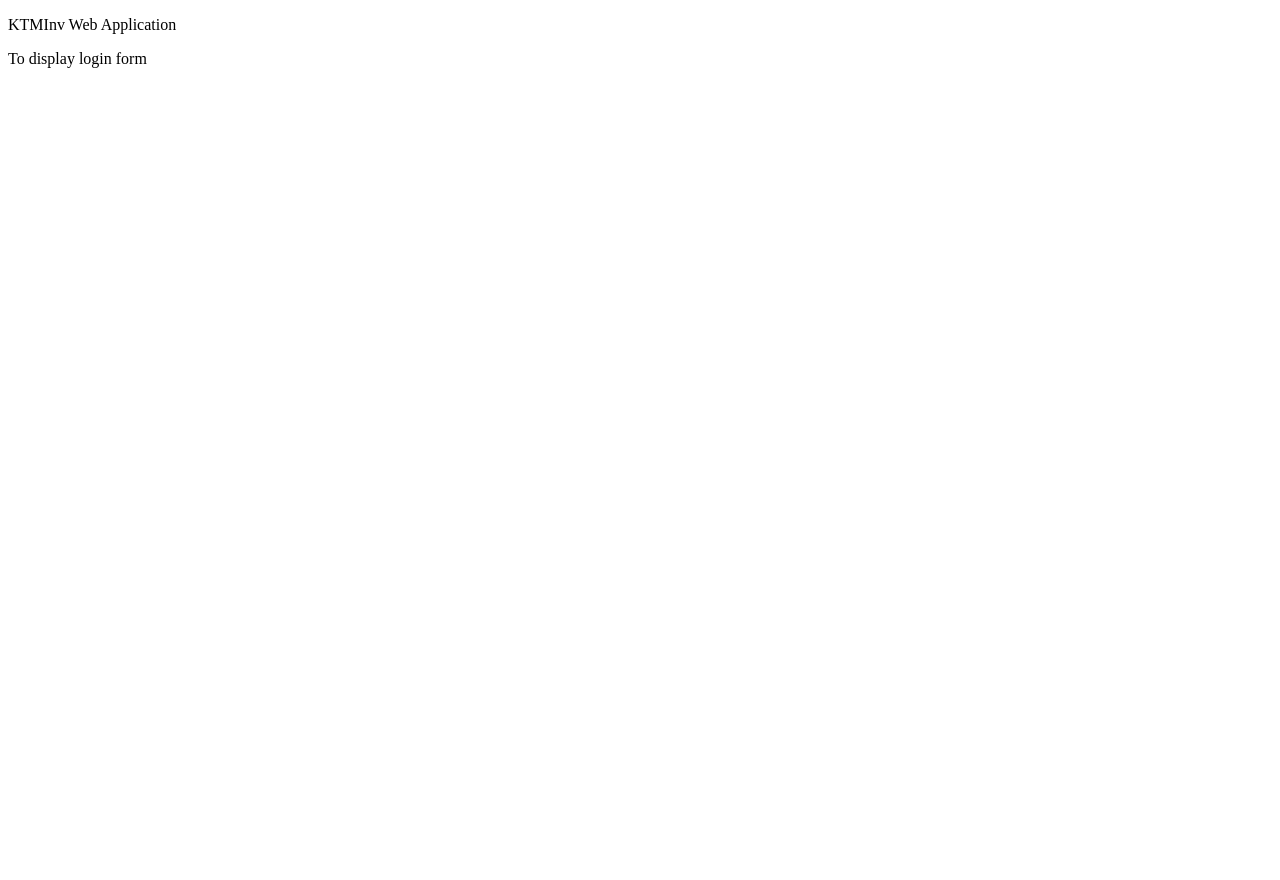
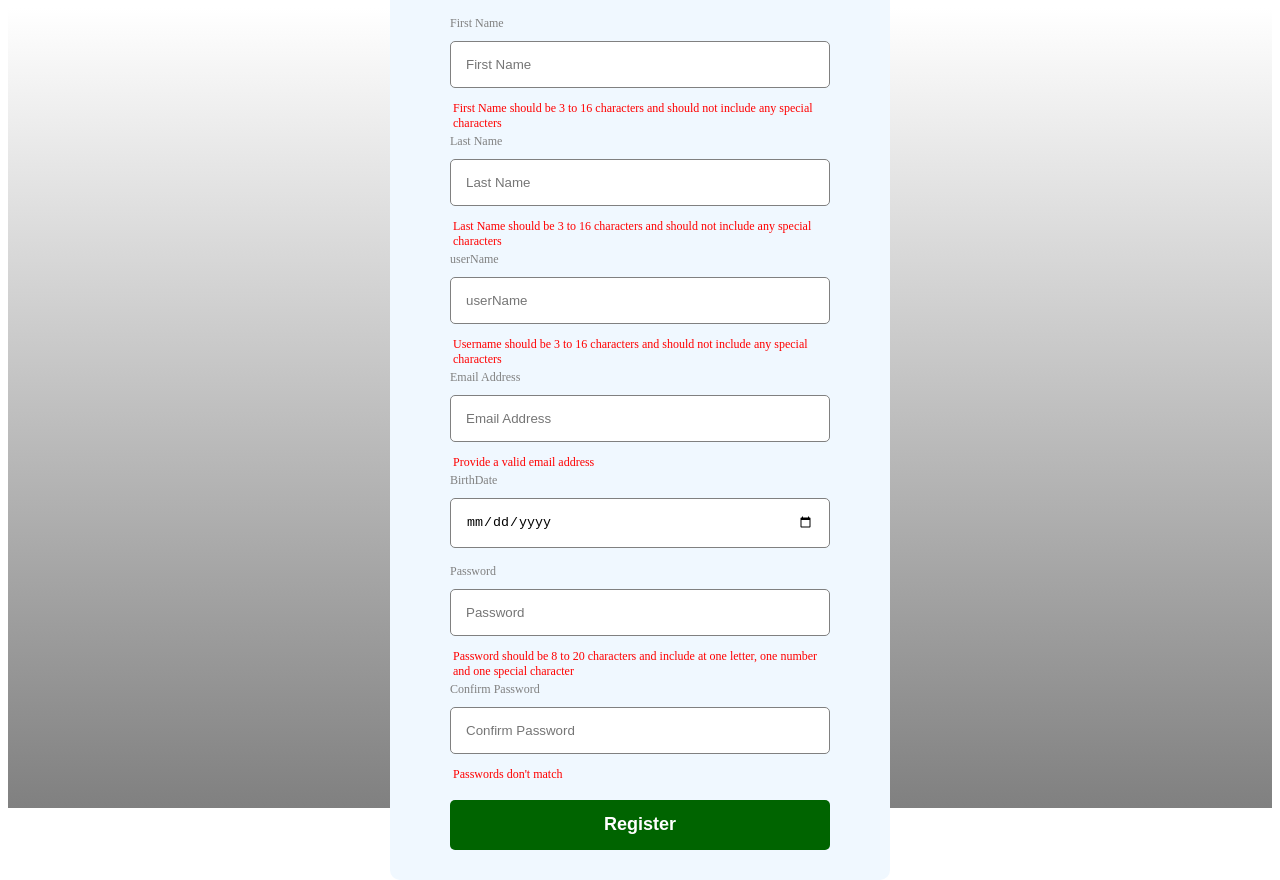
Before and after one commit to mherman22/KTMInv-frontend, a React (Create React App) app: page / in a window 1280 px wide. Before the commit the page ends 800 px from the top, so only its background shows below. Built offline with nearby package versions, Linux system fonts and the light colour scheme.

Commit message:
adding user registration page creation

```diff
--- a/public/index.html
+++ b/public/index.html
@@ -5,9 +5,8 @@
     <meta name="viewport" content="width=device-width, initial-scale=1" />
     <meta name="theme-color" content="#000000" />
     <meta name="description" content="Web site created using create-react-app"/>
-    <link rel="manifest" href="%PUBLIC_URL%/manifest.json" />
 
-    <title>KTMInv</title>
+    <title>KTMInv-Knitting Company</title>
 
   </head>
   <body>
--- a/src/App.js
+++ b/src/App.js
@@ -1,14 +1,10 @@
-import Login from "./components/Access/Login";
+import Register from "./components/Access/Register";
+import "./app.css";
 
 function App() {
   return (
-    <div>
-      <header>
-        <p>
-          KTMInv Web Application
-        </p>
-        <Login/>
-      </header>
+    <div className="app">
+        <Register/>
     </div>
   );
 }
--- /dev/null
+++ b/src/app.css
@@ -0,0 +1,39 @@
+.app{
+    display: flex;
+    align-items: center;
+    justify-content: center;
+    height: 100vh;
+    background: linear-gradient(
+        white,
+        gray
+    );
+    background-size: cover;
+    background-position: center;
+
+}
+
+form{
+    background-color: aliceblue;
+    padding: 0px 60px;
+    border-radius: 10px;
+}
+
+h1{
+    color: darkgreen;
+    text-align: center;
+}
+
+button{
+    width: 100%;
+    height: 50px;
+    padding: 10px;
+    border: none;
+    background-color: darkgreen;
+    color: white;
+    border-radius: 5px;
+    font-weight: bold;
+    font-size: 18px;
+    cursor: pointer;
+    margin-top: 15px;
+    margin-bottom: 30px;
+}
--- a/src/components/Access/Register.jsx
+++ b/src/components/Access/Register.jsx
@@ -1,9 +1,35 @@
-import React from 'react';
+import React, {useState} from 'react';
+import FormInput from '../Form Input/FormInput';
+import inputs from './inputs';
 
 export default function Register() {
+
+  const [values, setValues] = useState({firstName:"", lastName:"", username:"",
+        emailAddress:"", birthDate:"", password:"", confirmPassword:""});
+
+  const handleSubmit = e => {
+    e.preventDefault();
+  }
+  const handleValueChange = e => {
+     setValues({...values,[e.target.name]: e.target.value});
+  }
+
+  console.log(values);
+
   return (
     <div className='register-form'>
-        <p>handle user registration</p>
+        <form onSubmit={handleSubmit}>
+          <h1>User Registration</h1>
+          {inputs.map(input => (
+            <FormInput
+                key={input.id}
+                {...input}
+                value={values[input.name]}
+                onChange={handleValueChange}
+            />
+          ))}
+          <button>Register</button>
+        </form>
     </div>
   );
 }
--- /dev/null
+++ b/src/components/Access/inputs.js
@@ -0,0 +1,59 @@
+const inputs = [
+{
+    id:1,
+    name:"firstName",
+    type:"text",
+    placeholder:"First Name",
+    error:"First Name should be 3 to 16 characters and should not include any special characters",
+    label:"First Name"
+},
+{
+    id:2,
+    name:"lastName",
+    type:"text",
+    placeholder:"Last Name",
+    error:"Last Name should be 3 to 16 characters and should not include any special characters",
+    label:"Last Name"
+},
+{
+    id:3,
+    name:"username",
+    type:"text",
+    placeholder:"userName",
+    error:"Username should be 3 to 16 characters and should not include any special characters",
+    label:"userName"
+},
+{
+    id:4,
+    name:"emailAddress",
+    type:"email",
+    placeholder:"Email Address",
+    error:"Provide a valid email address",
+    label:"Email Address"
+},
+{
+    id:5,
+    name:"birthDate",
+    type:"date",
+    placeholder:"BirthDate",
+    label:"BirthDate"
+},
+{
+    id:6,
+    name:"password",
+    type:"password",
+    placeholder:"Password",
+    error:"Password should be 8 to 20 characters and include at one letter, one number and one special character",
+    label:"Password"
+},
+{
+    id:7,
+    name:"confirmPassword",
+    type:"password",
+    placeholder:"Confirm Password",
+    error:"Passwords don't match",
+    label:"Confirm Password"
+}
+]
+
+export default inputs;
--- /dev/null
+++ b/src/components/Form Input/FormInput.css
@@ -0,0 +1,23 @@
+.form-input{
+    display: flex;
+    flex-direction: column;
+    width: 380px;
+}
+
+input{
+    padding: 15px;
+    margin: 10px 0px;
+    border-radius: 5px;
+    border: 1px solid gray;
+}
+
+label{
+    font-size: 12px;
+    color: gray;
+}
+
+span{
+    font-size: 12px;
+    padding: 3px;
+    color: red;
+}
--- /dev/null
+++ b/src/components/Form Input/FormInput.jsx
@@ -0,0 +1,13 @@
+import React from 'react';
+import "./FormInput.css";
+
+export default function FormInput(props) {
+    const {label, onChange, error, id,...inputProps} = props;
+  return (
+    <div className='form-input'>
+        <label>{label}</label>
+        <input {...inputProps} onChange={onChange}/>
+        <span>{error}</span>
+    </div>
+  )
+}
```
Also changed, not shown: public/manifest.json (deleted), 1 other file (tests, documents, lock files or other folders).
